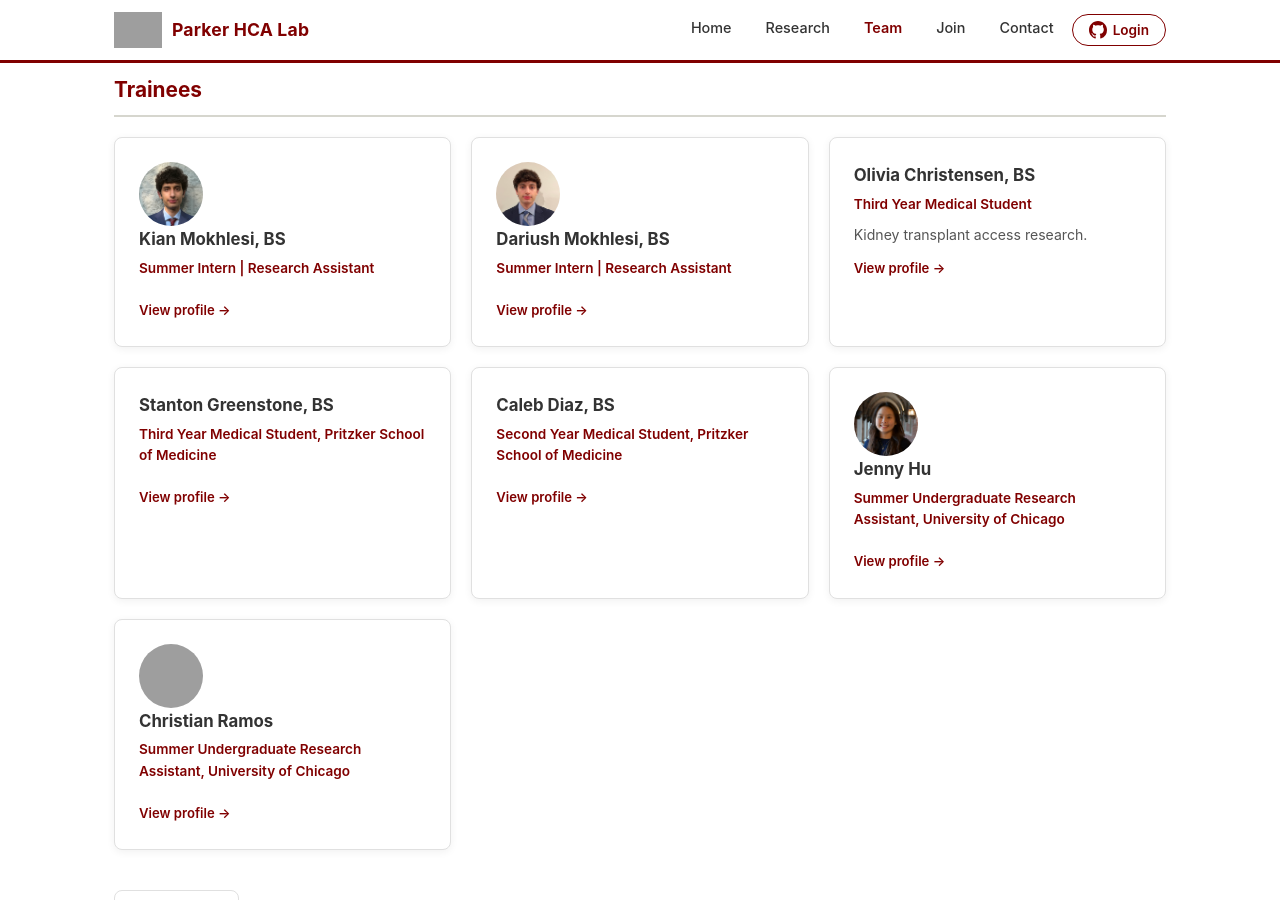
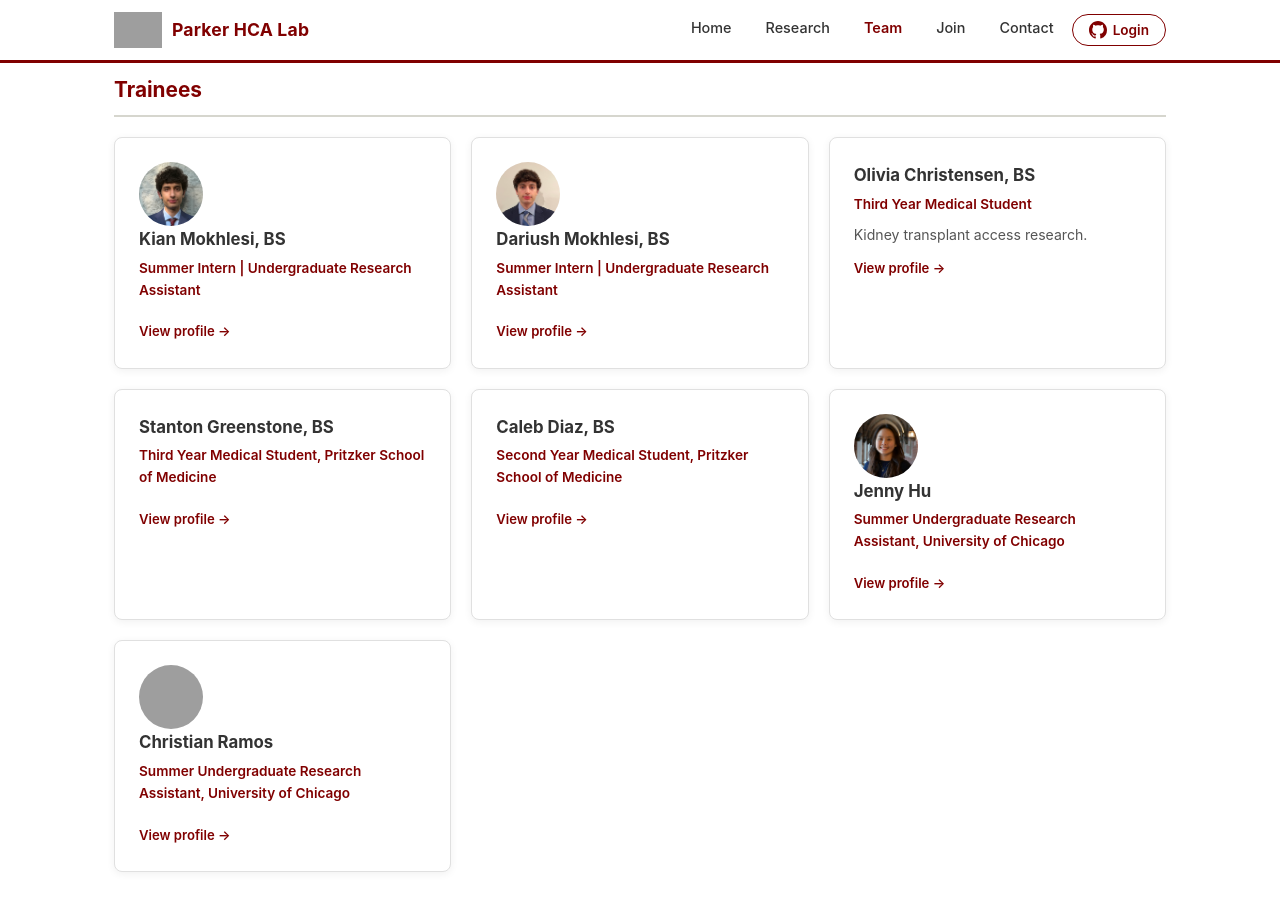
Before and after one commit to Healthcare-Allocation-Lab/healthcare-allocation-lab.github.io, a Jekyll site: the page built from team.html, in a window 1280 px wide and 900 px high, scrolled down 1833 px. Built offline with Jekyll 4.4.1, drawn with Linux system fonts in a browser that asks for light colours; grey boxes are pictures that could not be loaded.

Commit message:
Update trainee roles to include 'Undergraduate'

```diff
--- a/_data/team.yml
+++ b/_data/team.yml
@@ -71,12 +71,12 @@ postdocs:
 
 trainees:
   - name: "Kian Mokhlesi, BS"
-    role: "Summer Intern | Research Assistant"
+    role: "Summer Intern | Undergraduate Research Assistant"
     slug: "kian-mokhlesi"
     photo: "images/team/kian-mokhlesi.jpg"
 
   - name: "Dariush Mokhlesi, BS"
-    role: "Summer Intern | Research Assistant"
+    role: "Summer Intern | Undergraduate Research Assistant"
     slug: "dariush-mokhlesi"
     photo: "images/team/dariush-mokhlesi.jpg"
 
```
